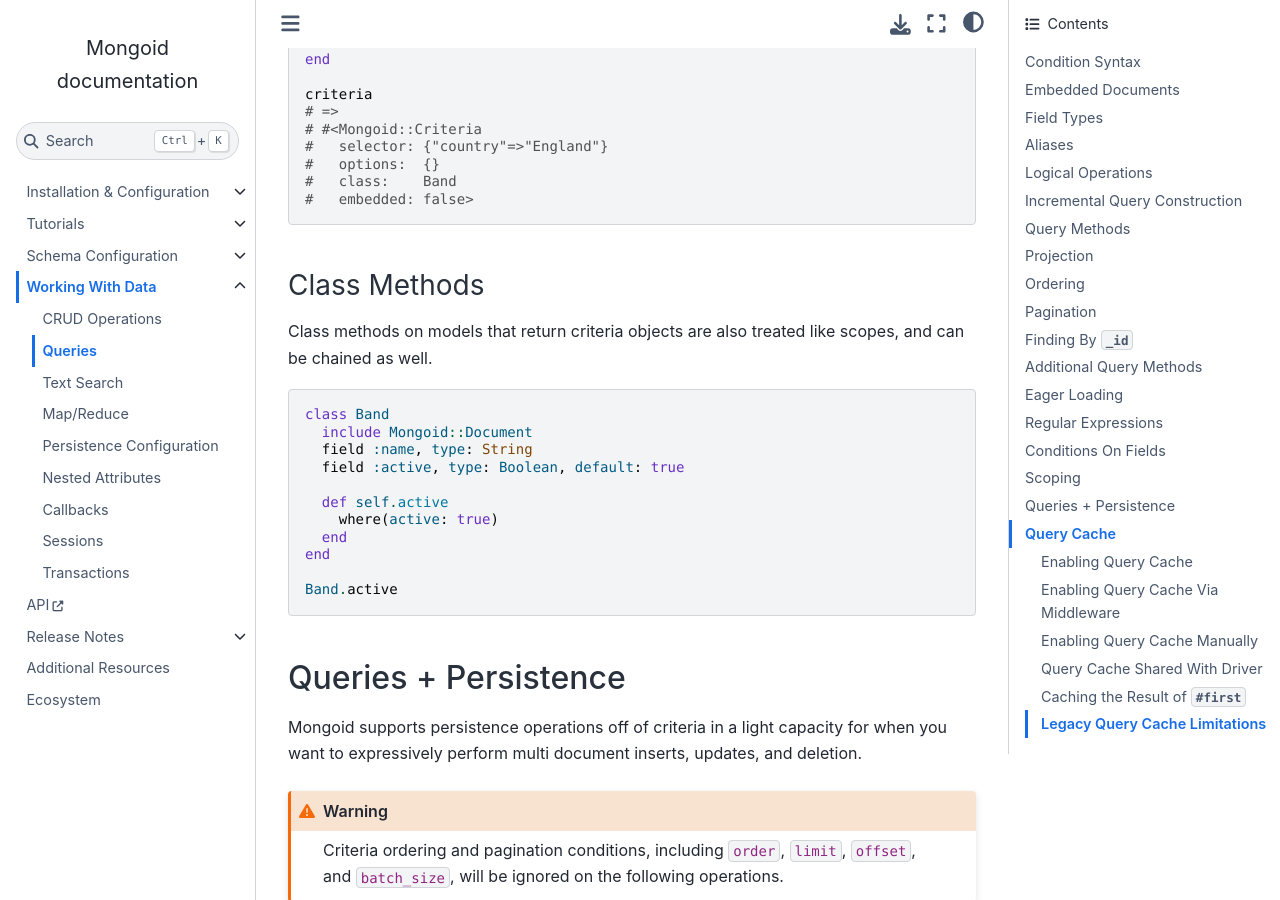
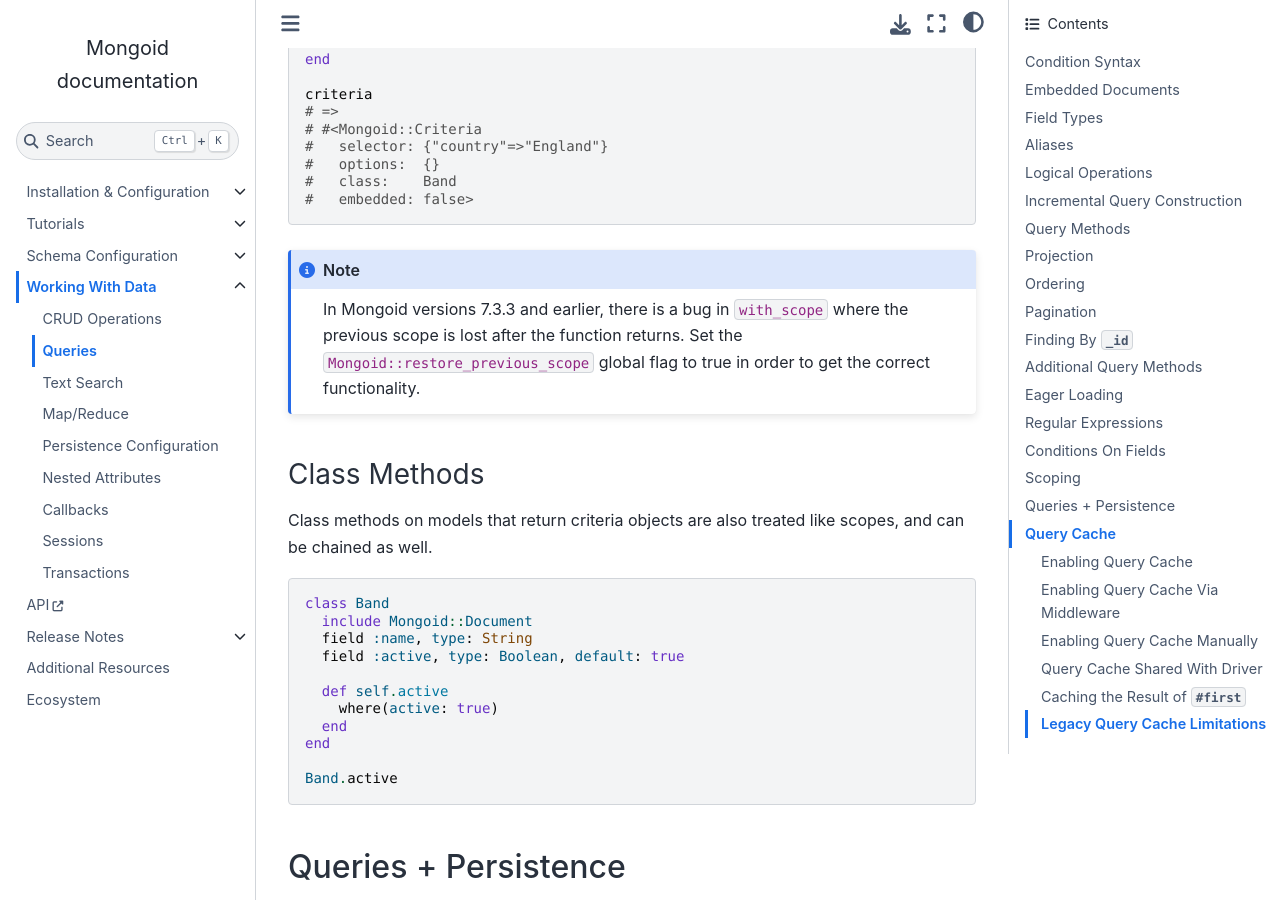
Before and after one commit to i80and/docs-mongoid, a Sphinx documentation site: the page built from docs/reference/queries.txt, in a window 1280 px wide and 900 px high, scrolled down 33190 px. Built offline with Sphinx 7.4.7 and the Sphinx Book theme 1.1.4, drawn with Linux system fonts in a browser that asks for light colours; cross-references to code outside the pages are shown as plain code.

Commit message:
MONGOID-5229 Add Feature Flag: .with_scope should restore previous scope (#5143)
* MONGOID-5229 Add Feature Flag: .with_scope should restore previous scope

* MONGOID-5229 add config tests

* MONGOID-5229 add note to docs about global flags

* MONGOID-5229 fix spacing

```diff
--- a/docs/reference/configuration.txt
+++ b/docs/reference/configuration.txt
@@ -291,6 +291,11 @@ for details on driver options.
       # Raise an error when performing a #find and the document is not found.
       # (default: true)
       raise_not_found_error: true
+
+      # In Mongoid 7.3.3 and earlier, there was a bug when using with_scope
+      # that after the function returned, any previous scopes were lost.
+      # Turning this flag on fixes that bug. (default: false)
+      restore_previous_scope: false
 
       # Raise an error when defining a scope with the same name as an
       # existing method. (default: false)
--- a/docs/reference/queries.txt
+++ b/docs/reference/queries.txt
@@ -1781,6 +1781,13 @@ at runtime:
   #   class:    Band
   #   embedded: false>
 
+.. note::
+
+  In Mongoid versions 7.3.3 and earlier, there is a bug in ``with_scope``
+  where the previous scope is lost after the function returns. Set the
+  ``Mongoid::restore_previous_scope`` global flag to true in order to get the
+  correct functionality.
+
 
 Class Methods
 -------------
```
